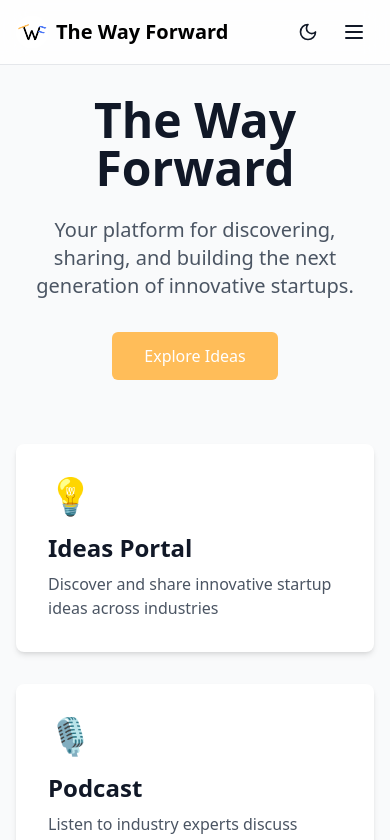
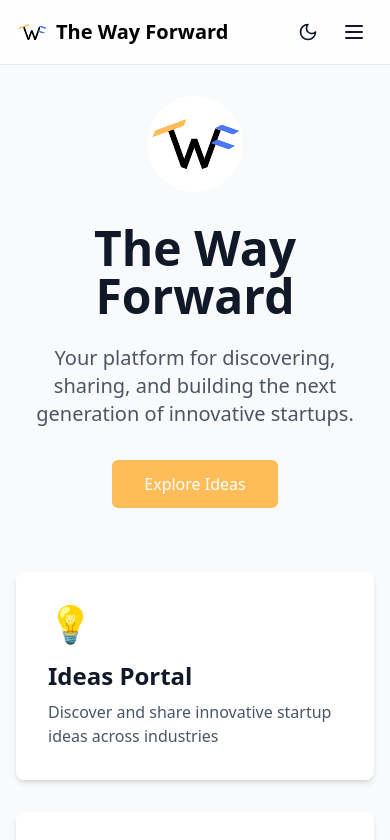
Before and after one commit to alessandroredrouge/the-way-forward, a React (Vite) app in the folder frontend/: page / in a window 390 px wide. Shown: the top 840 px of the page. Built offline with nearby package versions, Linux system fonts and the light colour scheme.

Commit message:
Add logo to Home page and remove standalone Logo component
- Imported logo SVG directly into Home page
- Centered logo above page title with responsive sizing
- Removed separate Logo.tsx component, integrating logo directly into page

```diff
--- a/frontend/src/components/shared/Logo.tsx
+++ /dev/null
@@ -1,24 +0,0 @@
-import React from "react";
-
-interface LogoProps {
-  className?: string;
-  size?: number;
-}
-
-const Logo = ({ className = "", size = 32 }: LogoProps) => (
-  <svg
-    className={className}
-    width={size}
-    height={size}
-    viewBox="0 0 375 375"
-    xmlns="http://www.w3.org/2000/svg"
-  >
-    <path
-      d="M187.5 0C83.945312 0 0 83.945312 0 187.5C0 291.054688 83.945312 375 187.5 375C291.054688 375 375 291.054688 375 187.5C375 83.945312 291.054688 0 187.5 0Z"
-      fill="currentColor"
-    />
-    {/* Add the rest of the SVG paths with their respective colors */}
-  </svg>
-);
-
-export default Logo;
--- a/frontend/src/pages/home/Home.tsx
+++ b/frontend/src/pages/home/Home.tsx
@@ -1,6 +1,7 @@
 import React from "react";
 import { Link } from "react-router-dom";
 import Navigation from "@/components/shared/Navigation";
+import logoSvg from "@/assets/icons/The Way Forward - Logo Circular.svg";
 
 const Home = () => {
   const features = [
@@ -38,6 +39,13 @@ const Home = () => {
       <main className="container mx-auto px-4 pt-24 pb-12">
         {/* Hero Section */}
         <div className="max-w-4xl mx-auto text-center mb-16 animate-fade-up">
+          <div className="mb-8">
+            <img
+              src={logoSvg}
+              alt="The Way Forward Logo"
+              className="w-24 md:w-32 lg:w-48 mx-auto h-auto"
+            />
+          </div>
           <h1 className="text-5xl font-bold text-gray-900 dark:text-white mb-6">
             The Way Forward
           </h1>
```
